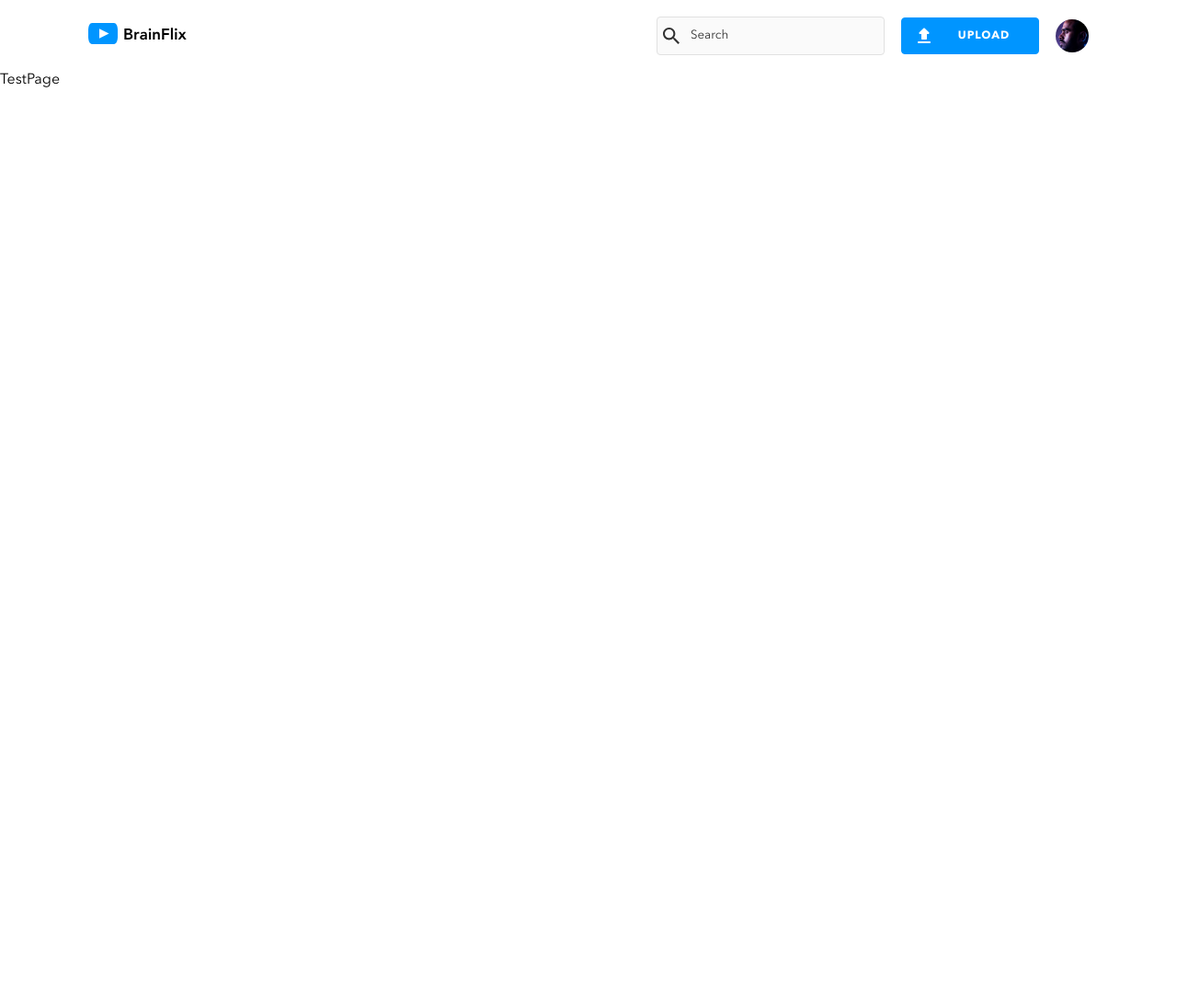
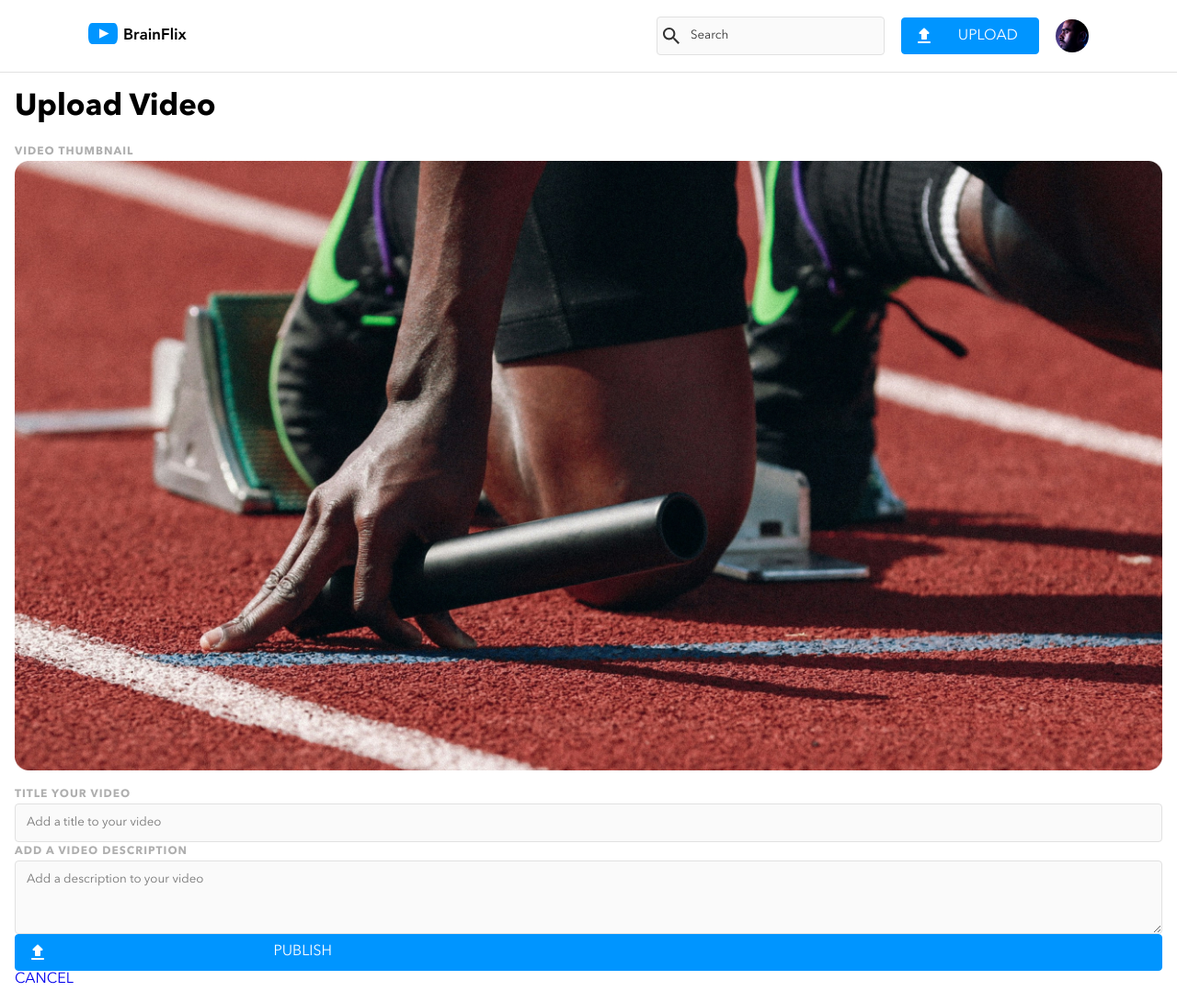
Before and after one commit to mcneilr2/robyn-mcneil-brainflix, a React (Vite) app: page /upload in a window 1280 px wide. Shown: the whole page at 92% size. Before the commit the page ends 800 px from the top, so only its background shows below. Built offline with nearby package versions, Linux system fonts and the light colour scheme.

Commit message:
button behaviour with alert implimented, switch statement used in button component to sort icons.  Still need some styling

```diff
--- a/src/components/Button/Button.jsx
+++ b/src/components/Button/Button.jsx
@@ -1,25 +1,38 @@
 import uploadIcon from '../../assets/icons/upload.svg';
 import addCommentsIcon from '../../assets/icons/add_comment.svg';
+import publishIcon from '../../assets/icons/publish.svg'
 import { Link } from 'react-router-dom'
 import './Button.scss'
 
-export default function Button({functionality}) {
+export default function Button({linkPath, section, text}) {
+    let icon = uploadIcon
+    switch (text) {
+        case "UPLOAD":
+            icon = uploadIcon;
+        case "COMMENT":
+            icon = addCommentsIcon;
+        case "PUBLISH":
+            icon = publishIcon;
+        default:
+            icon = uploadIcon;
+    }
 
-    let isUpload = false
-    if(functionality == "upload") {
-        isUpload=true
-    } else {isUpload=false}
-
-
+    function buttonSubmitHandler(){
+        if(text=="PUBLISH") {
+            alert("Thank you for submitting content to BrainFlix!")
+        } else {}
+    }
     return (
     <>
-    <Link to={isUpload ? "/upload" : "/"} id={isUpload ? "header__upload-button" : "comments__button"}>
-        <div className={(isUpload ? "header__upload-container" : "comments__add-container")}>
-                <img className={isUpload ? "header__upload-icon" : "comments__add-icon"} src={isUpload ? uploadIcon : addCommentsIcon} alt={isUpload ? "upload icon" : "add comment icon"} />
-                {isUpload ? "UPLOAD" : "COMMENT"}
+    <Link to={linkPath} onClick={buttonSubmitHandler} id = {section + "_" + text + "-button"}>
+        <div className={section + "__" + text + "-container"}>
+                <img className={section +  "__" + text + "-icon"} src={icon}/>
+                {text}
         </div>
     </Link>
 
     </>
     )
+
+
 }
--- a/src/components/Button/Button.scss
+++ b/src/components/Button/Button.scss
@@ -3,13 +3,13 @@
 @use '../../styles/partials/global' as *;
 
 
-#header__upload-button {
+#header_UPLOAD-button {
     width: 100%;
     @include tablet {
         margin-right: calc($large-padding-between-components/2);
     }
 }
-.header__upload, .comments__add {
+.header__UPLOAD, .comment-form__COMMENT, .upload__PUBLISH {
     &-icon {
         background-color: transparent;
         padding-right: 30%;
--- a/src/components/CommentsForm/CommentsForm.jsx
+++ b/src/components/CommentsForm/CommentsForm.jsx
@@ -19,8 +19,8 @@ export default function CommentsForm() {
                     JOIN THE CONVERSATION
                     <textarea className="comments-form__text-area" type="textarea" placeholder = "Add a new comment"></textarea>
                 </label>
-                <Button isUpload = "false" />
-            </div>
+                <Button linkPath="/" section="comment-form" text="COMMENT" />
+                </div>
         </form>
     </>
     )
--- a/src/components/CommentsForm/CommentsForm.scss
+++ b/src/components/CommentsForm/CommentsForm.scss
@@ -21,7 +21,6 @@
         width: 100%;
         height: 6rem;
         padding: 0.75rem;
-        text-align: start;
         border-radius: .25rem;
         border: .0625rem solid $mercury;
         background-color: $alabaster;
@@ -57,7 +56,6 @@
         @include tablet {
             @include flexy-box-align(row, end, space-between);
         }
-
       }
 
 
--- a/src/components/Header/Header.jsx
+++ b/src/components/Header/Header.jsx
@@ -20,7 +20,7 @@ export default function Header() {
                         </div>
                             <Avatar visibleOnMedia="small"/>
                     </div>
-                    <Button functionality="upload" />
+                    <Button linkPath="/upload" section="header" text="UPLOAD" />
                     <Avatar visibleOnMedia="large" />
                 </div>
             </header>
--- a/src/components/NextVideosList/NextVideoList.scss
+++ b/src/components/NextVideosList/NextVideoList.scss
@@ -11,7 +11,7 @@
         padding: $large-padding-between-components;
     }
     @include desktop {
-        padding: 2rem 0rem 0rem 2rem;
+        padding: 2rem 0rem 0rem 1rem;
         border-left: .125rem solid $mercury;
     }
     &__title {
@@ -33,7 +33,7 @@
         border-radius: .25rem;
         width: 30vw;
         @include tablet {
-            width: 18vw;
+            width: 15vw;
         }
         @include desktop {
             width: 10vw
--- a/src/pages/UploadPage/UploadPage.jsx
+++ b/src/pages/UploadPage/UploadPage.jsx
@@ -1,14 +1,40 @@
-import { useState } from 'react'
-import { BrowserRouter, Routes, Route, Navigate } from 'react-router-dom';
+import uploadImage from '../../assets/images/Upload-video-preview.jpg'
 import './UploadPage.scss'
+import Button from '../../components/Button/Button'
+import { Link, useNavigate } from 'react-router-dom'
 
 
 function UploadPage() {
 
+  let navigate = useNavigate();
+
+
   return (
     <>
-    <section >
-        TestPage
+    <section className = "upload-video">
+      <form className = "upload-video__form">
+        <h1 className = "upload-video__title">Upload Video</h1>
+        <label className="upload-video__label">
+          VIDEO THUMBNAIL
+          <img
+          className="upload-video__thumbnail"
+          src={uploadImage}
+          alt="views icon"
+          />
+        </label>
+        <label className="upload-video__label">
+          TITLE YOUR VIDEO
+          <input className="upload-video__title-input" placeholder="Add a title to your video" />
+        </label>
+        <label className="upload-video__label">
+          ADD A VIDEO DESCRIPTION
+          <textarea className="upload-video__description-input" type="textarea" placeholder = "Add a description to your video"></textarea>
+        </label>
+        <Button linkPath="/" section="upload" text="PUBLISH" />
+        </form>
+      <Link className="upload-video__cancel-button" to={`/`}>
+      CANCEL
+      </Link>
     </section>
     </>
   )
--- a/src/pages/UploadPage/UploadPage.scss
+++ b/src/pages/UploadPage/UploadPage.scss
@@ -0,0 +1,44 @@
+@use '../../styles/partials/variables' as *;
+@use '../../styles/partials/mixins' as *;
+@use '../../styles/partials/global' as *;
+
+.upload-video__thumbnail {
+    width: 100%;
+    padding-bottom: $mobile-padding-between-components;;
+}
+
+.upload-video {
+    padding: $mobile-padding-between-components;
+    border-top: .0625rem solid $mercury;
+    &__title {
+        padding-bottom: $mobile-padding-after-headline;
+    }
+    &__label {
+        color: $silver;
+        @include flexy-box-align(column, left, center);
+    }
+    &__description-input, &__title-input {
+          width: 100%;
+          min-height: 2.25rem;
+          padding: 0.75rem;
+          border-radius: .25rem;
+          border: .0625rem solid $mercury;
+          background-color: $alabaster;
+          color: $brainflix-black;
+          @include tablet {
+              min-height: 0rem;
+              height: auto;
+          }
+          &:focus {
+            border: .125rem solid $brainflix-blue;
+            border-radius: .25rem;
+          }
+          &:invalid {
+            border: .125rem solid red;
+            border-radius: .25rem;
+          }
+        }
+        &__description-input {
+            height: 5rem;
+        }
+}
```
